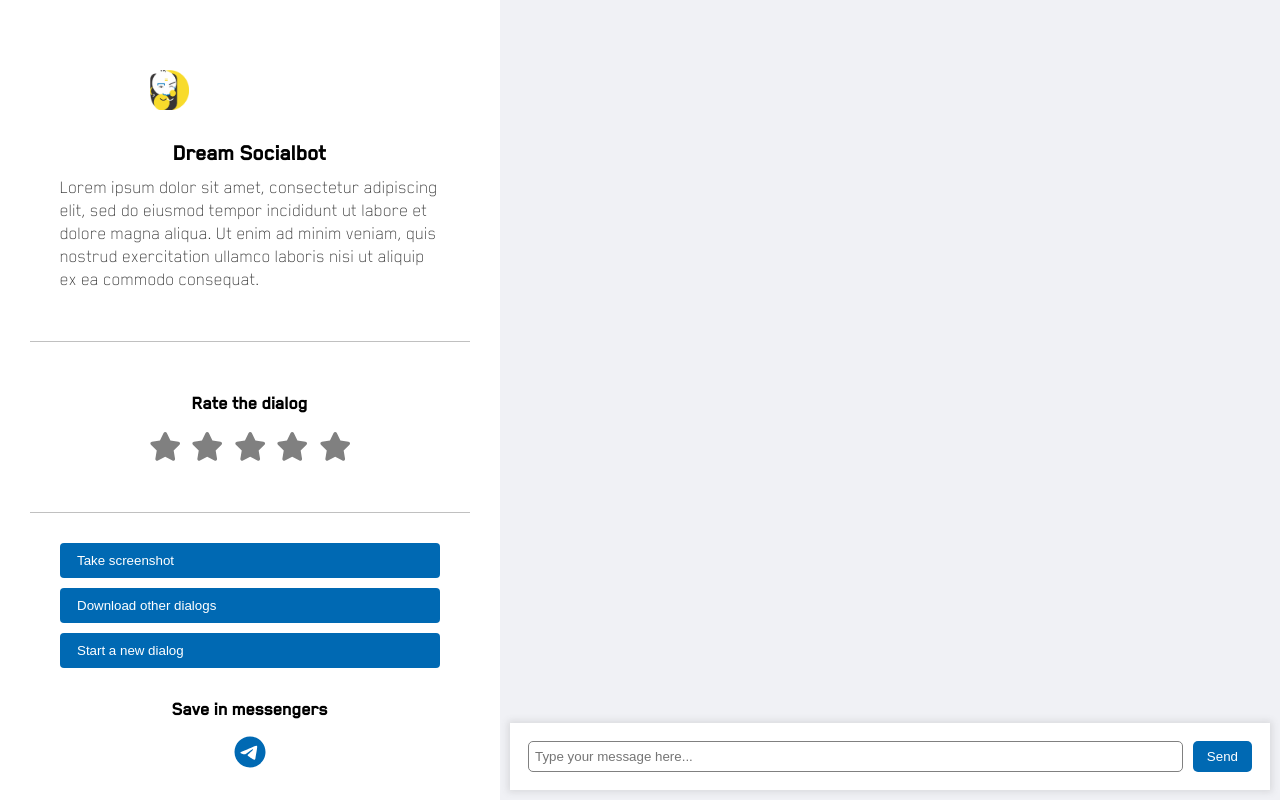
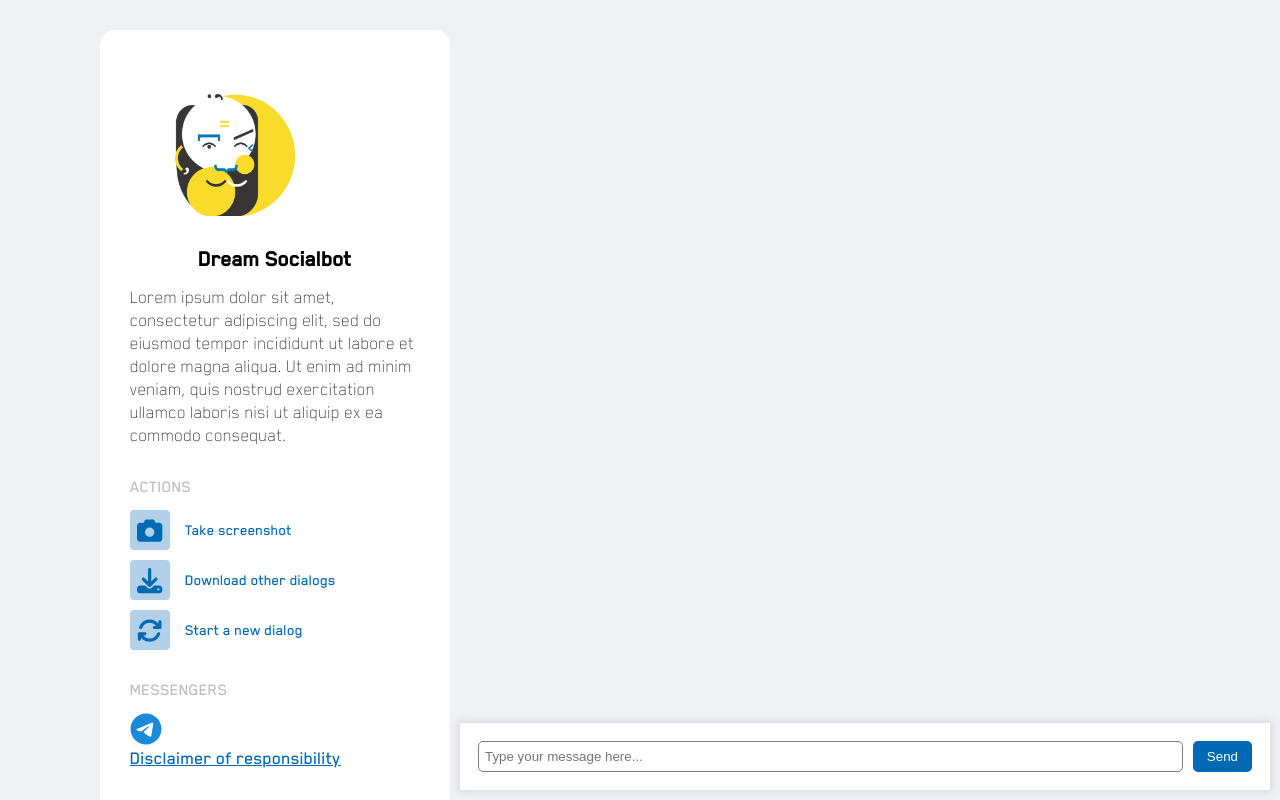
Before and after one commit to deeppavlov/dream-landing, a Next.js app: page /chat in a window 1280 px wide. Built offline with nearby package versions, Linux system fonts and the light colour scheme.

Commit message:
feat: redesign sidebar

```diff
--- /dev/null
+++ b/components/ActionBtn.tsx
@@ -0,0 +1,22 @@
+import React, { FC } from "react";
+import { FontAwesomeIcon } from "@fortawesome/react-fontawesome";
+import type { IconDefinition } from "@fortawesome/fontawesome-svg-core";
+
+import styles from "./actionbtn.module.css";
+
+const ActionBtn: FC<{ onClick?: () => void; icon: IconDefinition }> = ({
+  onClick,
+  icon,
+  children,
+}) => {
+  return (
+    <button className={styles["action-btn"]} onClick={onClick}>
+      <div className={styles["icon-cont"]}>
+        <FontAwesomeIcon icon={icon} />
+      </div>
+      {children}
+    </button>
+  );
+};
+
+export default ActionBtn;
--- a/components/Sidebar.tsx
+++ b/components/Sidebar.tsx
@@ -1,35 +1,10 @@
 import React, { FC, useCallback, useState } from "react";
 import { FontAwesomeIcon } from "@fortawesome/react-fontawesome";
-import { faStar } from "@fortawesome/free-solid-svg-icons";
+import { faCamera, faDownload, faRefresh } from "@fortawesome/free-solid-svg-icons";
 import { faTelegram } from "@fortawesome/free-brands-svg-icons";
 
 import styles from "./sidebar.module.css";
-
-const StarsRating: FC<{ rating: number; setRating: (r: number) => void }> = ({
-  rating,
-  setRating,
-}) => {
-  const color = useCallback(
-    (idx: number) => ({ color: idx <= rating ? "#ffd93a" : "gray" }),
-    [rating]
-  );
-
-  return (
-    <div className={styles["stars"]}>
-      {Array(5)
-        .fill(0)
-        .map((_, idx) => (
-          <FontAwesomeIcon
-            key={idx}
-            icon={faStar}
-            size="2x"
-            style={color(idx)}
-            onClick={() => setRating(idx)}
-          />
-        ))}
-    </div>
-  );
-};
+import ActionBtn from "./ActionBtn";
 
 const Sidebar: FC<{
   onScreenshot?: () => void;
@@ -40,30 +15,31 @@ const Sidebar: FC<{
 }> = ({ onScreenshot, onReset, setRating, rating }) => {
   return (
     <div className={styles["cont"]}>
+      <div className={styles["sidebar"]}>
         <div className={styles["avatar"]} />
         <div className={styles["title"]}>Dream Socialbot</div>
         <div className={styles["desc"]}>
-        Lorem ipsum dolor sit amet, consectetur adipiscing elit, sed do eiusmod
-        tempor incididunt ut labore et dolore magna aliqua. Ut enim ad minim
-        veniam, quis nostrud exercitation ullamco laboris nisi ut aliquip ex ea
-        commodo consequat.
+          Lorem ipsum dolor sit amet, consectetur adipiscing elit, sed do
+          eiusmod tempor incididunt ut labore et dolore magna aliqua. Ut enim ad
+          minim veniam, quis nostrud exercitation ullamco laboris nisi ut
+          aliquip ex ea commodo consequat.
         </div>
-      <hr />
-      <div className={styles["small-title"]}>Rate the dialog</div>
-      <StarsRating rating={rating} setRating={setRating} />
-      <hr />
-      <button className={styles["action-btn"]} onClick={onScreenshot}>
-        Take screenshot
-      </button>
-      <button className={styles["action-btn"]}>Download other dialogs</button>
-      <button className={styles["action-btn"]} onClick={onReset}>
-        Start a new dialog
-      </button>
-      <div className={styles["small-title"]}>Save in messengers</div>
+
+        <div className={styles["small-title"]}>Actions</div>
+        <div className={styles["actions-cont"]}>
+          <ActionBtn icon={faCamera} onClick={onScreenshot}>Take screenshot</ActionBtn>
+          <ActionBtn icon={faDownload} >Download other dialogs</ActionBtn>
+          <ActionBtn icon={faRefresh} onClick={onReset}>Start a new dialog</ActionBtn>
+        </div>
+
+        <div className={styles["small-title"]}>Messengers</div>
         <div className={styles["messengers-cont"]}>
           <div className={styles["messenger-btn"]}>
             <FontAwesomeIcon size="2x" icon={faTelegram} />
           </div>
+        </div>
+
+        <a className={styles["disclaimer"]}>Disclaimer of responsibility</a>
       </div>
     </div>
   );
--- /dev/null
+++ b/components/actionbtn.module.css
@@ -0,0 +1,30 @@
+.action-btn {
+  width: 100%;
+  display: flex;
+  flex-direction: row;
+  align-items: center;
+  background-color: transparent;
+  color: #0069b4;
+  font-family: inherit;
+  padding: 0;
+  text-align: left;
+  border: none;
+  border-radius: 4px;
+}
+
+.action-btn:hover {
+  background-color: rgba(0, 105, 180, 0.1);
+  cursor: pointer;
+}
+
+.icon-cont {
+  width: 40px;
+  height: 40px;
+  display: flex;
+  justify-content: center;
+  align-items: center;
+  font-size: 1.9em;
+  border-radius: 4px;
+  margin-right: 15px;
+  background-color: rgba(0, 105, 180, 0.3);
+}
--- a/components/sidebar.module.css
+++ b/components/sidebar.module.css
@@ -1,14 +1,31 @@
 .cont {
-  width: 500px;
+  /* position: absolute;
+  left: 0;
+  top: 0;
+  bottom: 0; */
+  height: 100%;
+  width: 450px;
+  padding-left: 100px;
+  padding-top: 30px;
+}
+
+.sidebar {
+  width: 350px;
   height: 100%;
   background: white;
-  padding: 70px 60px 30px 60px;
+  padding: 64px 30px 30px 30px;
   display: flex;
   flex-direction: column;
+  border-radius: 15px 15px 0 0;
 }
 
-.cont > * + * {
+.sidebar > * + * {
   margin-top: 30px;
+}
+
+.title + *,
+.small-title + * {
+  margin-top: 0.8em;
 }
 
 .avatar {
@@ -28,56 +45,29 @@
 }
 
 .small-title {
-  font-weight: bold;
-  width: 100%;
-  text-align: center;
+  text-transform: uppercase;
+  color: #bdbdbd;
+  font-size: 0.9em;
 }
 
 .desc {
-  margin-top: 0.5em;
   font-weight: 100;
   color: rgb(51, 51, 51);
-  flex-grow: 1;
 }
 
-.stars {
-  margin-top: 17px;
-  margin-left: auto;
-  margin-right: auto;
-  font-size: 0.9em;
-}
-
-.stars > svg + svg {
-  margin-left: 10px;
-}
-
-.action-btn {
-  width: 100%;
-  display: block;
+.actions-cont > * + * {
   margin-top: 10px;
-  padding: 10px 17px;
-  text-align: left;
-  background-color: #0069b3;
-  color: white;
-  border: none;
-  border-radius: 4px;
-}
-
-.action-btn:hover {
-  background-color: #4a85af;
-  cursor: pointer;
-}
-
-.cont > hr {
-  border: solid 1px rgb(192, 192, 192);
-  border-bottom: none;
-  margin: 50px -30px 20px -30px;
 }
 
 .messengers-cont {
   display: flex;
   flex-direction: row;
-  justify-content: center;
-  margin-top: 15px;
-  color: #0069b3;
+  color: #1c8adb;
 }
+
+.disclaimer {
+  text-decoration: underline;
+  color: #0069b4;
+  margin-top: auto;
+  cursor: pointer;
+}
```
Lines whose indentation alone changed are shown as unchanged.
